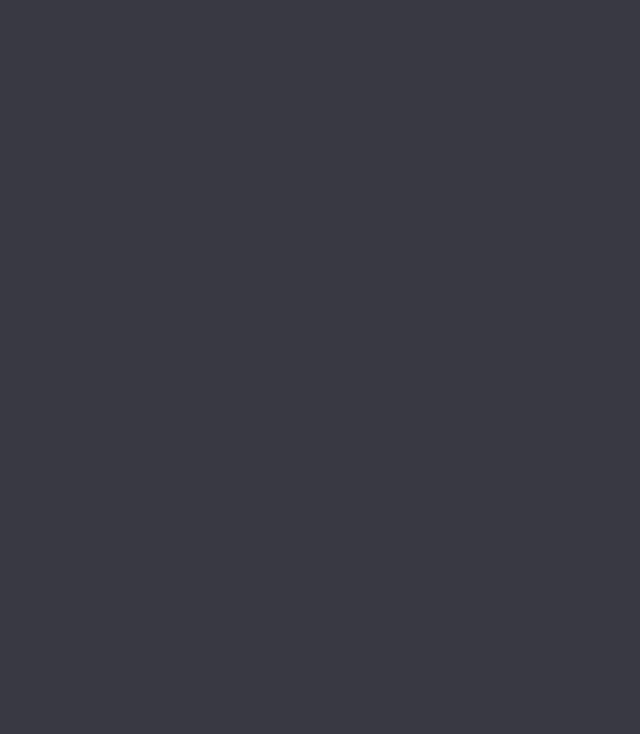
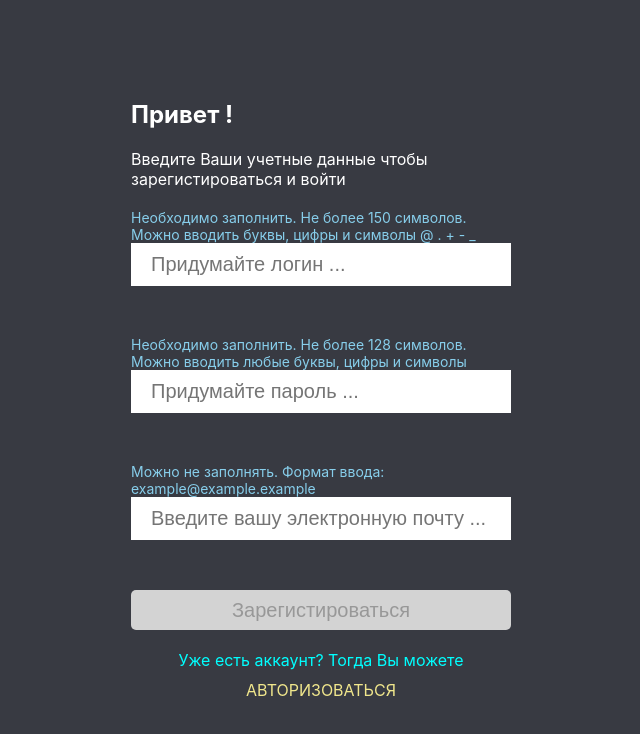
Before and after one commit to Ruslan-Mrzn/kanban-desk, a React (Create React App) app: page /register in a window 1280 px wide. Before the commit this address had no page. Shown: the top 734 px of the page, without its empty margins (319-959 px from the left). Built offline with nearby package versions, Linux system fonts and the light colour scheme.

Commit message:
feat: реализовать страницу регистрации

```diff
--- a/src/components/App/App.js
+++ b/src/components/App/App.js
@@ -2,11 +2,13 @@ import { Routes , Route } from 'react-router-dom'
 import './App.css'
 import Login from '../Login/Login'
 import Main from '../Main/Main'
+import Register from '../Register/Register'
 
 const App = () => {
   return (
     <Routes>
       <Route path='/login' element={ <Login />}/>
+      <Route path='/register' element={ <Register />}/>
       <Route path='/' element={ <Main />} />
     </Routes>
 
--- a/src/components/FormInput/FormInput.js
+++ b/src/components/FormInput/FormInput.js
@@ -13,11 +13,11 @@ const FormInput = ({ type, name, pattern, placeholder, required, onChange, valid
       break
 
     case 'password':
-      inputInfo='Необходимо заполнить. Не более 128 символов. Можно вводить любые буквы и символы'
+      inputInfo='Необходимо заполнить. Не более 128 символов. Можно вводить любые буквы, цифры и символы'
       break
 
-    case 'e-mail':
-      inputInfo='Можно не заполнять'
+    case 'email':
+      inputInfo='Можно не заполнять. Формат ввода: example@example.example'
       break
 
     default: inputInfo=''
--- a/src/components/Login/Login.js
+++ b/src/components/Login/Login.js
@@ -24,6 +24,7 @@ const Login = () => {
 
 
   const handleChange = ({ target: { name, value, validity, type }}) =>{
+    setFormErrors({})
     setFormState((prev) => ({ ...prev, [name]: value }))
     setFormErrors((prev) => ({ ...prev, [type]: validity.valid}))
   }
--- /dev/null
+++ b/src/components/Register/Register.css
@@ -0,0 +1,36 @@
+.registerPage {
+  min-height: 100vh;
+  display: flex;
+  justify-content: center;
+  align-items: center;
+}
+
+.registerButton {
+  min-height: 40px;
+  font-size: 20px;
+  background-color: lightseagreen;
+  cursor: pointer;
+  border: none;
+  border-radius: 5px;
+}
+
+
+.registerButton:disabled {
+  cursor: default;
+  background-color: lightgrey;
+}
+
+.loginBlock {
+  color: aqua;
+  display: flex;
+  flex-direction: column;
+  justify-content: center;
+  align-items: center;
+  row-gap: 10px;
+}
+
+.loginLink {
+  text-transform: uppercase;
+  text-decoration: none;
+  color: khaki;
+}
--- a/src/components/Register/Register.js
+++ b/src/components/Register/Register.js
@@ -0,0 +1,91 @@
+import { useState } from "react"
+import { useDispatch } from "react-redux"
+import { setCredentials } from "../../store/authSlice"
+import { useRegisterUserMutation } from '../services/kanbanService'
+import FormInput from "../FormInput/FormInput"
+import { Link, useNavigate } from "react-router-dom"
+
+import './Register.css'
+
+const Register = () => {
+  const dispatch = useDispatch()
+  const navigate = useNavigate()
+
+  const [register] = useRegisterUserMutation()
+
+  const [formState, setFormState] = useState({
+    username: '',
+    password: '',
+  })
+
+  const [formErrors, setFormErrors] = useState({})
+
+  const [validityOptions, setValidityOptions] = useState({})
+
+
+  const handleChange = ({ target: { name, value, validity, type }}) =>{
+    setValidityOptions({})
+    setFormState((prev) => ({ ...prev, [name]: value }))
+    setFormErrors((prev) => ({ ...prev, [type]: validity.valid}))
+  }
+
+
+  return (
+    <div className="registerPage">
+      <form
+        className="form"
+        noValidate={true}
+        name="login"
+        onSubmit={(e) => {
+          e.preventDefault()
+          setValidityOptions(JSON.parse(JSON.stringify(formErrors)))
+          setFormErrors({})
+          register(formState).unwrap()
+            .then((token) => {
+              dispatch(setCredentials(token))
+              localStorage.setItem('authToken', JSON.stringify(token))
+            })
+            .then(()=>navigate('/'))
+            .catch(err => console.error(err))
+
+        }}
+      >
+        <h2>Привет !</h2>
+        <p>Введите Ваши учетные данные чтобы зарегистироваться и войти</p>
+        <FormInput
+          name={'username'}
+          type={'text'}
+          placeholder={'Придумайте логин ...'}
+          onChange={handleChange}
+          pattern={'[0-9A-Za-zА-Яа-яЁё\.\@\+\-]{1,250}'}
+          validityOptions={validityOptions}
+          required={true}
+        />
+
+        <FormInput
+          name={'password'}
+          type={'password'}
+          placeholder={'Придумайте пароль ...'}
+          onChange={handleChange}
+          maxLength={128}
+          validityOptions={validityOptions}
+          required={true}
+        />
+
+        <FormInput
+          name={'email'}
+          type={'email'}
+          placeholder={'Введите вашу электронную почту ...'}
+          onChange={handleChange}
+          validityOptions={validityOptions}
+        />
+        <button className="registerButton" type="submit" disabled={!formState.password||!formState.username}>Зарегистироваться</button>
+        <p className="loginBlock">Уже есть аккаунт? Тогда Вы можете <Link className="loginLink" to={'/login'}>авторизоваться</Link></p>
+
+      </form>
+    </div>
+
+  )
+}
+
+export default Register
--- a/src/components/services/kanbanService.js
+++ b/src/components/services/kanbanService.js
@@ -14,6 +14,14 @@ export const kanbanApi = createApi({
     }
   }),
   endpoints: (builder) => ({
+    registerUser: builder.mutation ({
+      query: (user) => ({
+        url: `users/register/`,
+        method: 'POST',
+        body: user // Body is automatically converted to json with the correct headers
+      }),
+      //invalidatesTags: ['Cards']
+    }),
     loginUser: builder.mutation ({
       query: (user) => ({
         url: `users/login/`,
@@ -46,4 +54,4 @@ export const kanbanApi = createApi({
   })
 })
 
-export const { useLoginUserMutation, useGetCardsQuery, useAddCardMutation, useDeleteCardMutation, useLazyGetCardsQuery } = kanbanApi
+export const { useLoginUserMutation, useGetCardsQuery, useAddCardMutation, useDeleteCardMutation, useLazyGetCardsQuery, useRegisterUserMutation } = kanbanApi
```
Also changed, not shown: src/components/Header/Header.js (added).
